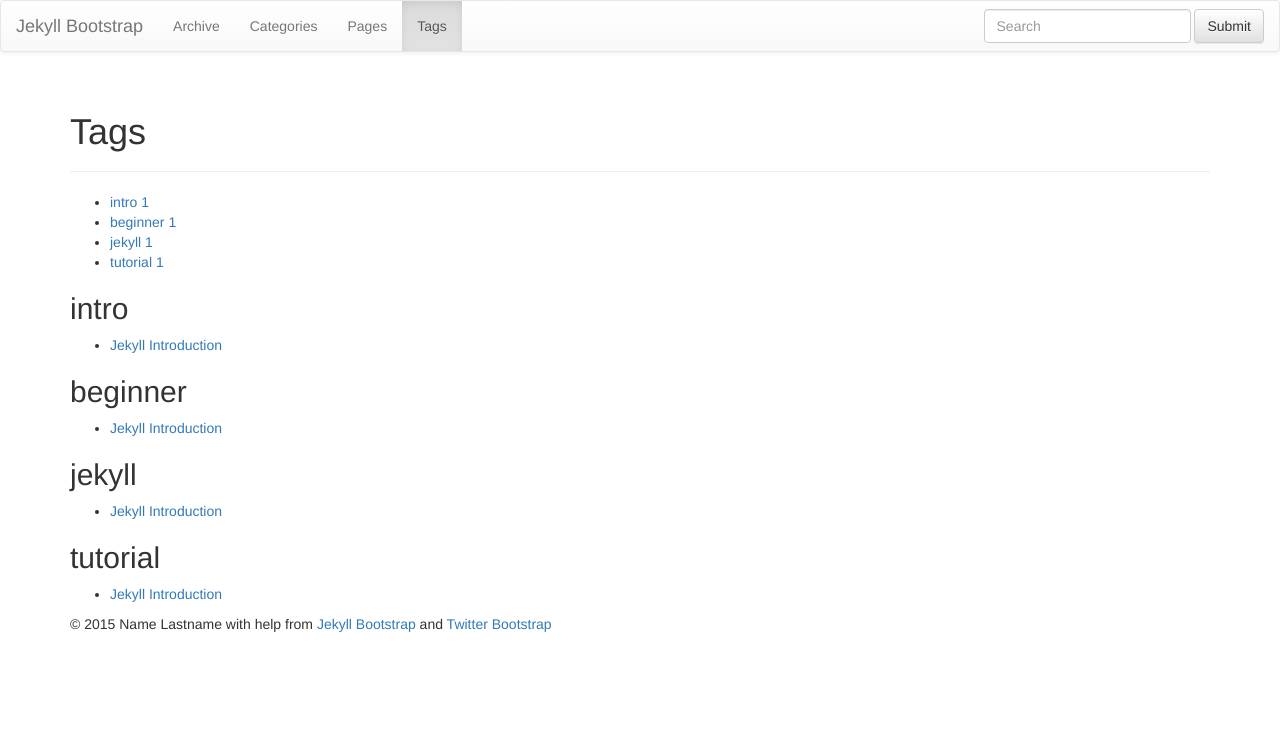
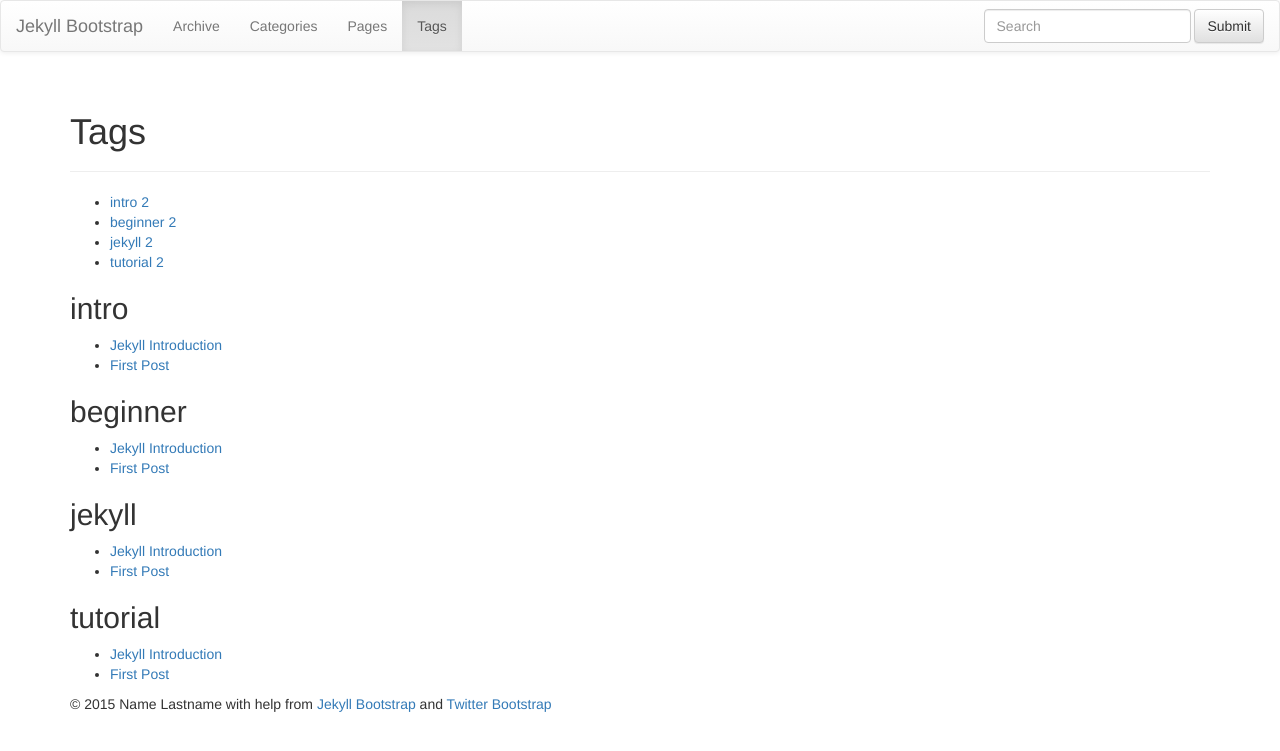
Before and after one commit to leechunfeng/leechunfeng.github.io, a Jekyll site: the page built from tags.html, in a window 1280 px wide. Shown: the top 751 px of the page. Built offline with Jekyll 4.4.1, drawn with Linux system fonts in a browser that asks for light colours; nearby versions of some CDN libraries; library files that are not in the unit come from our copies; part of the change alters nothing that is shown.

Commit message:
修改配置

```diff
--- a/_config.yml
+++ b/_config.yml
@@ -1,6 +1,6 @@
 # This is the default format.
 # For more see: http://jekyllrb.com/docs/permalinks/
-permalink: /:categories/:year/:month/:day/:title
+#permalink: /:categories/:year/:month/:day/:title
 
 exclude: [".rvmrc", ".rbenv-version", "README.md", "Rakefile", "changelog.md"]
 highlighter: pygments
@@ -25,7 +25,7 @@ author :
 # Else if you are pushing to username.github.io, replace with your username.
 # Finally if you are pushing to a GitHub project page, include the project name at the end.
 #
-production_url : http://username.github.io
+production_url : http://leechunfeng.github.io
 
 # All Jekyll-Bootstrap specific configurations are namespaced into this hash
 #
--- /dev/null
+++ b/_posts/core-samples/2011-12-29-first-post.md
@@ -0,0 +1,412 @@
+---
+layout: post
+category : lessons
+tagline: "Supporting tagline"
+tags : [intro, beginner, jekyll, tutorial]
+---
+{% include JB/setup %}
+
+This Jekyll introduction will outline specifically  what Jekyll is and why you would want to use it.
+Directly following the intro we'll learn exactly _how_ Jekyll does what it does.
+
+## Overview
+
+### What is Jekyll?
+
+Jekyll is a parsing engine bundled as a ruby gem used to build static websites from
+dynamic components such as templates, partials, liquid code, markdown, etc. Jekyll is known as "a simple, blog aware, static site generator".
+
+### Examples
+
+This website is created with Jekyll. [Other Jekyll websites](https://github.com/mojombo/jekyll/wiki/Sites).
+
+
+
+### What does Jekyll Do?
+
+Jekyll is a ruby gem you install on your local system.
+Once there you can call `jekyll --server` on a directory and provided that directory
+is setup in a way jekyll expects, it will do magic stuff like parse markdown/textile files,
+compute categories, tags, permalinks, and construct your pages from layout templates and partials.
+
+Once parsed, Jekyll stores the result in a self-contained static `_site` folder.
+The intention here is that you can serve all contents in this folder statically from a plain static web-server.
+
+You can think of Jekyll as a normalish dynamic blog but rather than parsing content, templates, and tags
+on each request, Jekyll does this once _beforehand_ and caches the _entire website_ in a folder for serving statically.
+
+### Jekyll is Not Blogging Software
+
+**Jekyll is a parsing engine.**
+
+Jekyll does not come with any content nor does it have any templates or design elements.
+This is a common source of confusion when getting started.
+Jekyll does not come with anything you actually use or see on your website - you have to make it.
+
+### Why Should I Care?
+
+Jekyll is very minimalistic and very efficient.
+The most important thing to realize about Jekyll is that it creates a static representation of your website requiring only a static web-server.
+Traditional dynamic blogs like Wordpress require a database and server-side code.
+Heavily trafficked dynamic blogs must employ a caching layer that ultimately performs the same job Jekyll sets out to do; serve static content.
+
+Therefore if you like to keep things simple and you prefer the command-line over an admin panel UI then give Jekyll a try.
+
+**Developers like Jekyll because we can write content like we write code:**
+
+- Ability to write content in markdown or textile in your favorite text-editor.
+- Ability to write and preview your content via localhost.
+- No internet connection required.
+- Ability to publish via git.
+- Ability to host your blog on a static web-server.
+- Ability to host freely on GitHub Pages.
+- No database required.
+
+# How Jekyll Works
+
+The following is a complete but concise outline of exactly how Jekyll works.
+
+Be aware that core concepts are introduced in rapid succession without code examples.
+This information is not intended to specifically teach you how to do anything, rather it
+is intended to give you the _full picture_ relative to what is going on in Jekyll-world.
+
+Learning these core concepts should help you avoid common frustrations and ultimately
+help you better understand the code examples contained throughout Jekyll-Bootstrap.
+
+
+## Initial Setup
+
+After [installing jekyll](/index.html#start-now) you'll need to format your website directory in a way jekyll expects.
+Jekyll-bootstrap conveniently provides the base directory format.
+
+### The Jekyll Application Base Format
+
+Jekyll expects your website directory to be laid out like so:
+
+    .
+    |-- _config.yml
+    |-- _includes
+    |-- _layouts
+    |   |-- default.html
+    |   |-- post.html
+    |-- _posts
+    |   |-- 2011-10-25-open-source-is-good.markdown
+    |   |-- 2011-04-26-hello-world.markdown
+    |-- _site
+    |-- index.html
+    |-- assets
+        |-- css
+            |-- style.css
+        |-- javascripts
+
+
+- **\_config.yml**
+	Stores configuration data.
+
+- **\_includes**
+	This folder is for partial views.
+
+- **\_layouts**
+	This folder is for the main templates your content will be inserted into.
+	You can have different layouts for different pages or page sections.
+
+- **\_posts**
+	This folder contains your dynamic content/posts.
+	the naming format is required to be `@YEAR-MONTH-DATE-title.MARKUP@`.
+
+- **\_site**
+	This is where the generated site will be placed once Jekyll is done transforming it.
+
+- **assets**
+	This folder is not part of the standard jekyll structure.
+	The assets folder represents _any generic_ folder you happen to create in your root directory.
+	Directories and files not properly formatted for jekyll will be left untouched for you to serve normally.
+
+(read more: <https://github.com/mojombo/jekyll/wiki/Usage>)
+
+
+### Jekyll Configuration
+
+Jekyll supports various configuration options that are fully outlined here:
+(<https://github.com/mojombo/jekyll/wiki/Configuration>)
+
+
+
+
+## Content in Jekyll
+
+Content in Jekyll is either a post or a page.
+These content "objects" get inserted into one or more templates to build the final output for its respective static-page.
+
+### Posts and Pages
+
+Both posts and pages should be written in markdown, textile, or HTML and may also contain Liquid templating syntax.
+Both posts and pages can have meta-data assigned on a per-page basis such as title, url path, as well as arbitrary custom meta-data.
+
+### Working With Posts
+
+**Creating a Post**
+Posts are created by properly formatting a file and placing it the `_posts` folder.
+
+**Formatting**
+A post must have a valid filename in the form `YEAR-MONTH-DATE-title.MARKUP` and be placed in the `_posts` directory.
+If the data format is invalid Jekyll will not recognize the file as a post. The date and title are automatically parsed from the filename of the post file.
+Additionally, each file must have [YAML Front-Matter](https://github.com/mojombo/jekyll/wiki/YAML-Front-Matter) prepended to its content.
+YAML Front-Matter is a valid YAML syntax specifying meta-data for the given file.
+
+**Order**
+Ordering is an important part of Jekyll but it is hard to specify a custom ordering strategy.
+Only reverse chronological and chronological ordering is supported in Jekyll.
+
+Since the date is hard-coded into the filename format, to change the order, you must change the dates in the filenames.
+
+**Tags**
+Posts can have tags associated with them as part of their meta-data.
+Tags may be placed on posts by providing them in the post's YAML front matter.
+You have access to the post-specific tags in the templates. These tags also get added to the sitewide collection.
+
+**Categories**
+Posts may be categorized by providing one or more categories in the YAML front matter.
+Categories offer more significance over tags in that they can be reflected in the URL path to the given post.
+Note categories in Jekyll work in a specific way.
+If you define more than one category you are defining a category hierarchy "set".
+Example:
+
+    ---
+    title :  Hello World
+    categories : [lessons, beginner]
+    ---
+
+This defines the category hierarchy "lessons/beginner". Note this is _one category_ node in Jekyll.
+You won't find "lessons" and "beginner" as two separate categories unless you define them elsewhere as singular categories.
+
+### Working With Pages
+
+**Creating a Page**
+Pages are created by properly formatting a file and placing it anywhere in the root directory or subdirectories that do _not_ start with an underscore.
+
+**Formatting**
+In order to register as a Jekyll page the file must contain [YAML Front-Matter](https://github.com/mojombo/jekyll/wiki/YAML-Front-Matter).
+Registering a page means 1) that Jekyll will process the page and 2) that the page object will be available in the `site.pages` array for inclusion into your templates.
+
+**Categories and Tags**
+Pages do not compute categories nor tags so defining them will have no effect.
+
+**Sub-Directories**
+If pages are defined in sub-directories, the path to the page will be reflected in the url.
+Example:
+
+    .
+    |-- people
+        |-- bob
+            |-- essay.html
+
+This page will be available at `http://yourdomain.com/people/bob/essay.html`
+
+
+**Recommended Pages**
+
+- **index.html**
+  You will always want to define the root index.html page as this will display on your root URL.
+- **404.html**
+  Create a root 404.html page and GitHub Pages will serve it as your 404 response.
+- **sitemap.html**
+  Generating a sitemap is good practice for SEO.
+- **about.html**
+  A nice about page is easy to do and gives the human perspective to your website.
+
+
+## Templates in Jekyll
+
+Templates are used to contain a page's or post's content.
+All templates have access to a global site object variable: `site` as well as a page object variable: `page`.
+The site variable holds all accessible content and metadata relative to the site.
+The page variable holds accessible data for the given page or post being rendered at that point.
+
+**Create a Template**
+Templates are created by properly formatting a file and placing it in the `_layouts` directory.
+
+**Formatting**
+Templates should be coded in HTML and contain YAML Front Matter.
+All templates can contain Liquid code to work with your site's data.
+
+**Rending Page/Post Content in a Template**
+There is a special variable in all templates named : `content`.
+The `content` variable holds the page/post content including any sub-template content previously defined.
+Render the content variable wherever you want your main content to be injected into your template:
+
+{% capture text %}...
+<body>
+  <div id="sidebar"> ... </div>
+  <div id="main">
+    |.{content}.|
+  </div>
+</body>
+...{% endcapture %}
+{% include JB/liquid_raw %}
+
+### Sub-Templates
+
+Sub-templates are exactly templates with the only difference being they
+define another "root" layout/template within their YAML Front Matter.
+This essentially means a template will render inside of another template.
+
+### Includes
+In Jekyll you can define include files by placing them in the `_includes` folder.
+Includes are NOT templates, rather they are just code snippets that get included into templates.
+In this way, you can treat the code inside includes as if it was native to the parent template.
+
+Any valid template code may be used in includes.
+
+
+## Using Liquid for Templating
+
+Templating is perhaps the most confusing and frustrating part of Jekyll.
+This is mainly due to the fact that Jekyll templates must use the Liquid Templating Language.
+
+### What is Liquid?
+
+[Liquid](https://github.com/Shopify/liquid) is a secure templating language developed by [Shopify](http://shopify.com).
+Liquid is designed for end-users to be able to execute logic within template files
+without imposing any security risk on the hosting server.
+
+Jekyll uses Liquid to generate the post content within the final page layout structure and as the primary interface for working with
+your site and post/page data.
+
+### Why Do We Have to Use Liquid?
+
+GitHub uses Jekyll to power [GitHub Pages](http://pages.github.com/).
+GitHub cannot afford to run arbitrary code on their servers so they lock developers down via Liquid.
+
+### Liquid is Not Programmer-Friendly.
+
+The short story is liquid is not real code and its not intended to execute real code.
+The point being you can't do jackshit in liquid that hasn't been allowed explicitly by the implementation.
+What's more you can only access data-structures that have been explicitly passed to the template.
+
+In Jekyll's case it is not possible to alter what is passed to Liquid without hacking the gem or running custom plugins.
+Both of which cannot be supported by GitHub Pages.
+
+As a programmer - this is very frustrating.
+
+But rather than look a gift horse in the mouth we are going to
+suck it up and view it as an opportunity to work around limitations and adopt client-side solutions when possible.
+
+**Aside**
+My personal stance is to not invest time trying to hack liquid. It's really unnecessary
+_from a programmer's_ perspective. That is to say if you have the ability to run custom plugins (i.e. run arbitrary ruby code)
+you are better off sticking with ruby. Toward that end I've built [Mustache-with-Jekyll](http://github.com/plusjade/mustache-with-jekyll)
+
+
+## Static Assets
+
+Static assets are any file in the root or non-underscored subfolders that are not pages.
+That is they have no valid YAML Front Matter and are thus not treated as Jekyll Pages.
+
+Static assets should be used for images, css, and javascript files.
+
+
+
+
+## How Jekyll Parses Files
+
+Remember Jekyll is a processing engine. There are two main types of parsing in Jekyll.
+
+- **Content parsing.**
+	This is done with textile or markdown.
+- **Template parsing.**
+  This is done with the liquid templating language.
+
+And thus there are two main types of file formats needed for this parsing.
+
+- **Post and Page files.**
+  All content in Jekyll is either a post or a page so valid posts and pages are parsed with markdown or textile.
+- **Template files.**
+	These files go in `_layouts` folder and contain your blogs **templates**. They should be made in HTML with the help of Liquid syntax.
+	Since include files are simply injected into templates they are essentially parsed as if they were native to the template.
+
+**Arbitrary files and folders.**
+Files that _are not_ valid pages are treated as static content and pass through
+Jekyll untouched and reside on your blog in the exact structure and format they originally existed in.
+
+### Formatting Files for Parsing.
+
+We've outlined the need for valid formatting using **YAML Front Matter**.
+Templates, posts, and pages all need to provide valid YAML Front Matter even if the Matter is empty.
+This is the only way Jekyll knows you want the file processed.
+
+YAML Front Matter must be prepended to the top of template/post/page files:
+
+    ---
+    layout: post
+    category : pages
+    tags : [how-to, jekyll]
+    ---
+
+    ... contents ...
+
+Three hyphens on a new line start the Front-Matter block and three hyphens on a new line end the block.
+The data inside the block must be valid YAML.
+
+Configuration parameters for YAML Front-Matter is outlined here:
+[A comprehensive explanation of YAML Front Matter](https://github.com/mojombo/jekyll/wiki/YAML-Front-Matter)
+
+#### Defining Layouts for Posts and Templates Parsing.
+
+The `layout` parameter in the YAML Front Matter defines the template file for which the given post or template should be injected into.
+If a template file specifies its own layout, it is effectively being used as a `sub-template.`
+That is to say loading a post file into a template file that refers to another template file with work in the way you'd expect; as a nested sub-template.
+
+
+
+
+
+## How Jekyll Generates the Final Static Files.
+
+Ultimately, Jekyll's job is to generate a static representation of your website.
+The following is an outline of how that's done:
+
+1. **Jekyll collects data.**
+  Jekyll scans the posts directory and collects all posts files as post objects. It then scans the layout assets and collects those and finally scans other directories in search of pages.
+
+2. **Jekyll computes data.**
+  Jekyll takes these objects, computes metadata (permalinks, tags, categories, titles, dates) from them and constructs one
+  big `site` object that holds all the posts, pages, layouts, and respective metadata.
+  At this stage your site is one big computed ruby object.
+
+3. **Jekyll liquifies posts and templates.**
+  Next jekyll loops through each post file and converts (through markdown or textile) and **liquifies** the post inside of its respective layout(s).
+  Once the post is parsed and liquified inside the the proper layout structure, the layout itself is "liquified".
+	**Liquification** is defined as follows: Jekyll initiates a Liquid template, and passes a simpler hash representation of the ruby site object as well as a simpler
+  hash representation of the ruby post object. These simplified data structures are what you have access to in the templates.
+
+3. **Jekyll generates output.**
+	Finally the liquid templates are "rendered", thereby processing any liquid syntax provided in the templates
+	and saving the final, static representation of the file.
+
+**Notes.**
+Because Jekyll computes the entire site in one fell swoop, each template is given access to
+a global `site` hash that contains useful data. It is this data that you'll iterate through and format
+using the Liquid tags and filters in order to render it onto a given page.
+
+Remember, in Jekyll you are an end-user. Your API has only two components:
+
+1. The manner in which you setup your directory.
+2. The liquid syntax and variables passed into the liquid templates.
+
+All the data objects available to you in the templates via Liquid are outlined in the **API Section** of Jekyll-Bootstrap.
+You can also read the original documentation here: <https://github.com/mojombo/jekyll/wiki/Template-Data>
+
+## Conclusion
+
+I hope this paints a clearer picture of what Jekyll is doing and why it works the way it does.
+As noted, our main programming constraint is the fact that our API is limited to what is accessible via Liquid and Liquid only.
+
+Jekyll-bootstrap is intended to provide helper methods and strategies aimed at making it more intuitive and easier to work with Jekyll =)
+
+**Thank you** for reading this far.
+
+## Next Steps
+
+Please take a look at [{{ site.categories.api.first.title }}]({{ BASE_PATH }}{{ site.categories.api.first.url }})
+or jump right into [Usage]({{ BASE_PATH }}{{ site.categories.usage.first.url }}) if you'd like.
```
